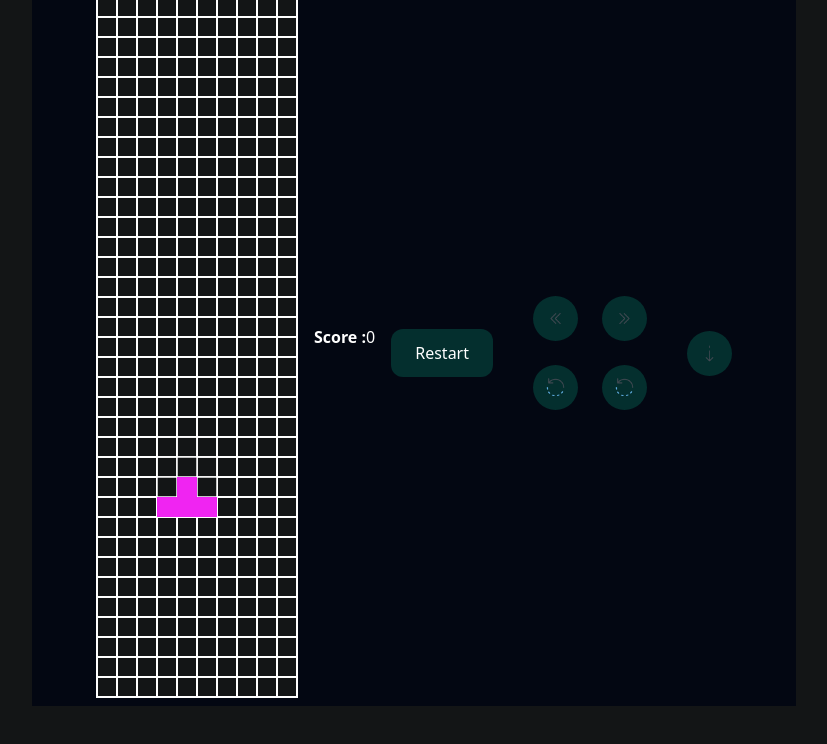
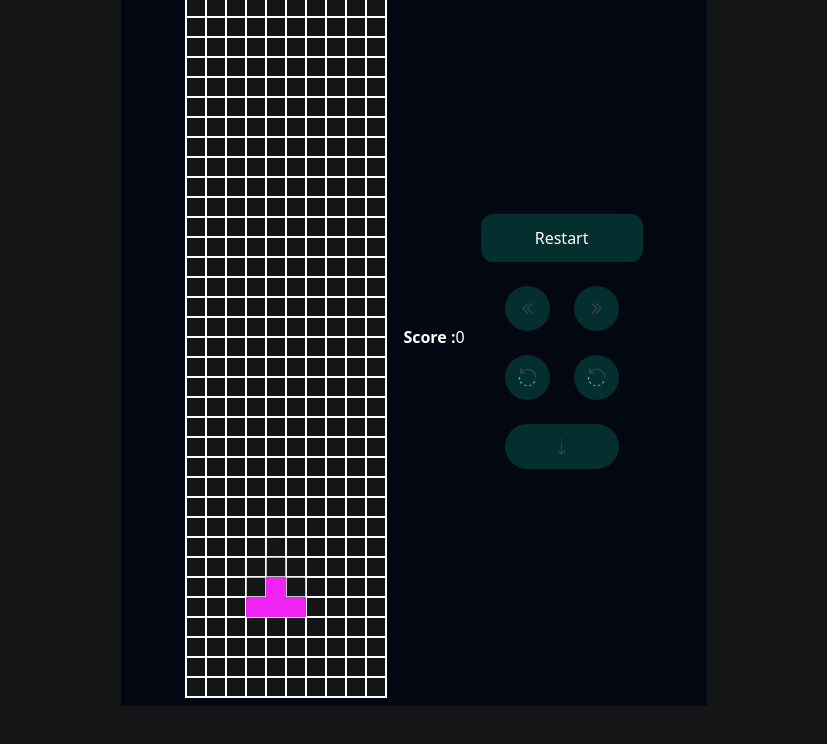
Before and after one commit to Ahmad-Mohamad-Ibrahim/Tetris-Game, a website: page public/index.html in a window 1280 px wide. Both pictures are taken after a click on the button "Start". Shown: the whole page, without its empty margins (226-1053 px from the left). Drawn offline with Linux system fonts and the light colour scheme.

Commit message:
adding Readme.md

```diff
--- a/public/index.html
+++ b/public/index.html
@@ -8,18 +8,20 @@
     <link rel="stylesheet" href="./css/styles.css">
 </head>
 
-<body class="bg-dark flex items-start lg:overflow-hidden justify-center">
+<body class="bg-dark flex lg:overflow-hidden justify-center items-end">
     <!-- MARK: APP Screen
     -->
     <main
-        class="flex items-center overflow-hidden flex-col lg:flex-row justify-center py-2 gap-2 lg:gap-4 min-h-[400px] p-16 text-center bg-gray-950 text-white">
+        class="flex items-center flex-col lg:flex-row lg:justify-end justify-center py-2 gap-2 lg:gap-4 min-h-[400px] p-16 text-center bg-gray-950 text-white">
 
         <canvas class="border border-white bg-dark -mt-28" id="tetris">
             <h4>Welcome To Tetris</h4>
         </canvas>
         <h1 class="pb-1 lg:pb-8"><span class="font-bold">Score :</span><span id="score">00000</span></h1>
+        <div class="flex flex-col-reverse lg:flex-col">
             <button id="startBtn" class="btn">Start</button>
             <button id="restartBtn" class="btn hidden">Restart</button>
+
             <div class="grid lg:grid-cols-2 grid-cols-4 text-white p-1 gap-2 lg:p-6 lg:gap-6">
                 <button class="btn-controls flex justify-center items-center" id="moveLeft">
                     <img width="21" height="21" src="./img/left.png" alt="">
@@ -33,10 +35,12 @@
                 <button class="btn-controls" id="rotateClock">
                     <img width="21" height="21" src="./img/anti.png" alt="">
                 </button>
+                <button class="btn-controls col-span-2 flex justify-center" id="down">
+                    <img width="21" height="21" src="./img/down.png" alt="">
+                </button>
             </div>
-            <button class="btn-controls" id="down">
-                <img width="21" height="21" src="./img/down.png" alt="">
-            </button>
+
+        </div>
     </main>
 
     <script src="./scripts/settings.js"></script>
--- a/public/scripts/settings.js
+++ b/public/scripts/settings.js
@@ -3,7 +3,7 @@ const CANVAS_SIZE = {
     height: 800,
 }
 
-const GAME_OVER_AT_ROW = 35;
+const GAME_OVER_AT_ROW = 16;
 
 const TILE_CREATED_AT = 2;
 
@@ -12,7 +12,7 @@ const TILE_SIZE = {
     height: 20
 }
 
-const FPS = 10;
+const FPS = 12;
 
 const BORDER_THICKNESS = 4;
 
--- a/public/scripts/tetris.js
+++ b/public/scripts/tetris.js
@@ -14,7 +14,7 @@
 const BOARD_WIDTH = 10;
 
 const TETROMINOES_SHAPES = ['T', 'O', 'J', 'L', 'I', 'S', 'Z', 'I', 'I', 'I', 'O', 'O', 'T', 'I'];
-// const TETROMINOES_SHAPES = ['I' , 'I'] // for testing
+// const TETROMINOES_SHAPES = ['L' , 'L'] // for testing
 
 function TetrominoQueue() {
     this.tetrominoes = [...TETROMINOES_SHAPES];
@@ -95,7 +95,7 @@ function App() {
         }
         this.activeTet?.free();
         this.markingNumberCounter++;
-        this.activeX = Math.floor(Math.random() * (this.width + 1)) * TILE_SIZE.width  // should be random
+        this.activeX = Math.floor(Math.random() * ((this.width - 1) - 1 + 1) + 1) * TILE_SIZE.width
         this.activeY = TILE_CREATED_AT * TILE_SIZE.height;
         this.activeTet = new Tetromino(this.activeX, this.activeY, this.tetrominoQueue.removeTetromino(), this.markingNumberCounter, this.context);
         this.activeTet.draw();
@@ -219,8 +219,8 @@ function App() {
 
     this.showGameOver = () => {
         this.context.fillStyle = 'white';
-        this.context.font = '30px Arial';
-        this.context.fillText('Game Over', 1 * TILE_SIZE.width, (GAME_OVER_AT_ROW + 2) * TILE_SIZE.height);
+        this.context.font = 'bold 32px Arial';
+        this.context.fillText('Game Over', 1 * TILE_SIZE.width, (GAME_OVER_AT_ROW) * TILE_SIZE.height);
     }
 
     this.scanGameOver = () => {
```
Also changed, not shown: README.md, demoVid.png (added), public/css/styles.css.
